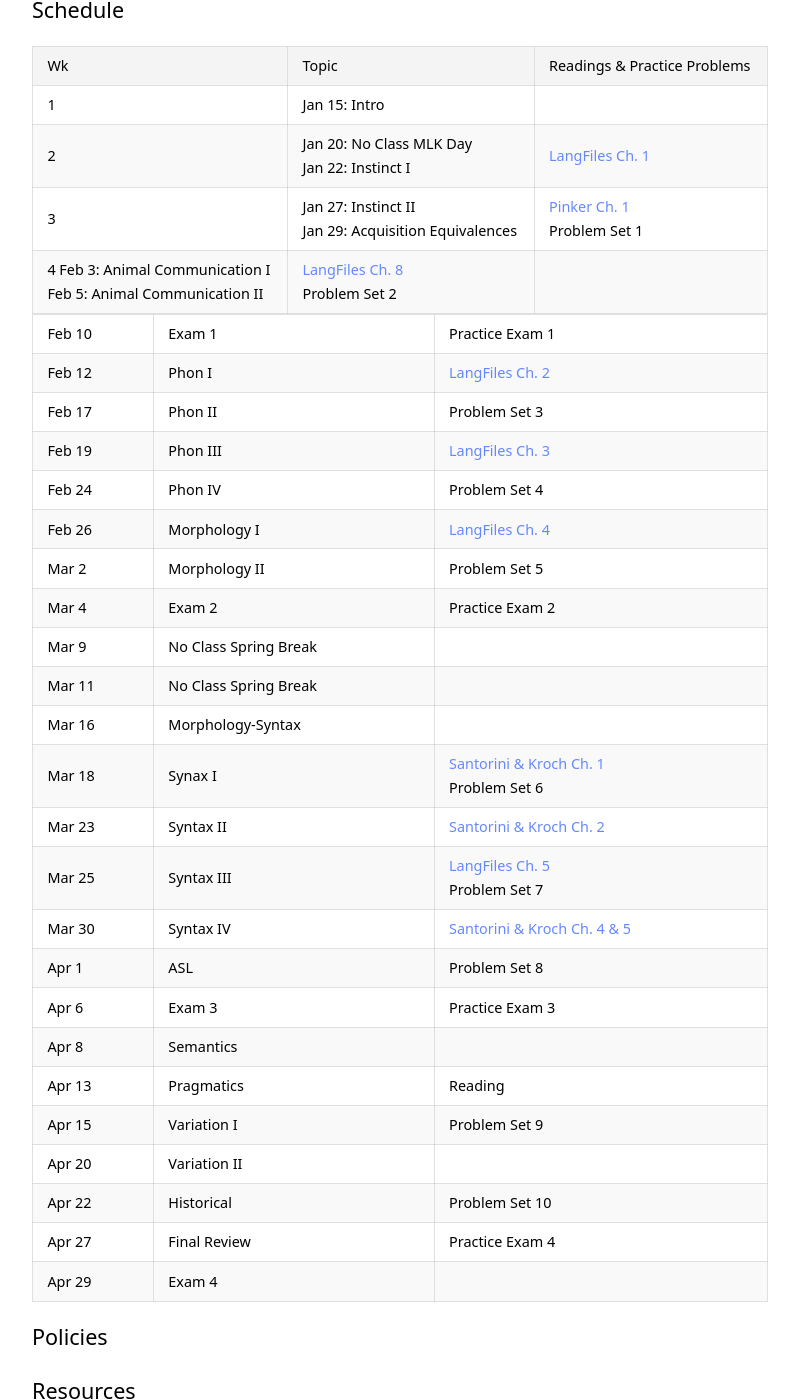
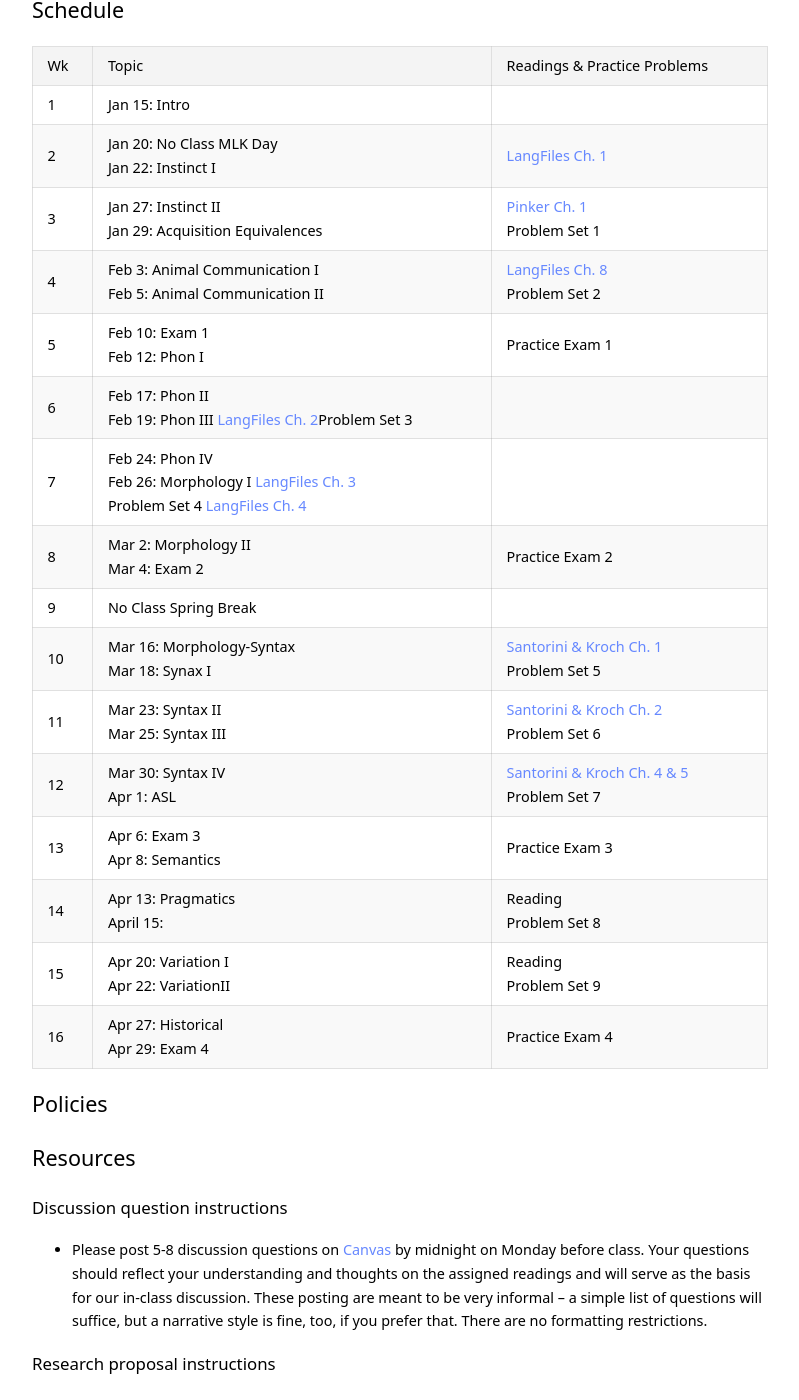
Before and after one commit to kschuler/ling001, a Jekyll site: the page built from ling001/index.md, in a window 1280 px wide and 1400 px high, scrolled down 749 px. Shown: the whole window, without its empty margins (240-1039 px from the left). Built offline with Jekyll 4.4.1, drawn with Linux system fonts in a browser that asks for light colours; some of the changed text lies outside the part shown.

Commit message:
Update index.md

```diff
--- a/ling001/index.md
+++ b/ling001/index.md
@@ -29,33 +29,19 @@ Wk  | Topic | Readings & Practice Problems
 1 | Jan 15: Intro |
 2 | Jan 20: **No Class MLK Day**<br>Jan 22: Instinct I | [LangFiles Ch. 1]()
 3 | Jan 27: Instinct II<br>Jan 29: Acquisition Equivalences  | [Pinker Ch. 1]()<br>Problem Set 1
-4 Feb 3: Animal Communication I<br>Feb 5: Animal Communication II   | [LangFiles Ch. 8]()<br>Problem Set 2
-
-
-Feb 10 | **Exam 1** | Practice Exam 1
-Feb 12 | Phon I |  [LangFiles Ch. 2]()
-Feb 17 | Phon II | Problem Set 3
-Feb 19 | Phon III | [LangFiles Ch. 3]()
-Feb 24 | Phon IV | Problem Set 4
-Feb 26 | Morphology I | [LangFiles Ch. 4]()
-Mar 2 | Morphology II | Problem Set 5
-Mar 4 | **Exam 2** | Practice Exam 2
-Mar 9 | **No Class Spring Break** |
-Mar 11 | **No Class Spring Break**
-Mar 16 | Morphology-Syntax |
-Mar 18 | Synax I | [Santorini & Kroch Ch. 1]()<br> Problem Set 6
-Mar 23 | Syntax II |  [Santorini & Kroch Ch. 2]()
-Mar 25 | Syntax III | [LangFiles Ch. 5]()<br> Problem Set 7
-Mar 30 | Syntax IV | [Santorini & Kroch Ch. 4 & 5]()
-Apr 1 | ASL | Problem Set 8
-Apr 6 | **Exam 3** | Practice Exam 3
-Apr 8 | Semantics |
-Apr 13 | Pragmatics | Reading
-Apr 15 |  Variation I | Problem Set 9
-Apr 20 | Variation II |
-Apr 22 | Historical |  Problem Set 10
-Apr 27 | Final Review | Practice Exam 4
-Apr 29 | **Exam 4** |
+4 | Feb 3: Animal Communication I<br>Feb 5: Animal Communication II   | [LangFiles Ch. 8]()<br>Problem Set 2
+5 | Feb 10: **Exam 1** <br> Feb 12: Phon I |  Practice Exam 1
+6 | Feb 17: Phon II<br>Feb 19: Phon III [LangFiles Ch. 2]()Problem Set 3
+7 | Feb 24: Phon IV<br>Feb 26: Morphology I [LangFiles Ch. 3]()<br>Problem Set 4 [LangFiles Ch. 4]()
+8 | Mar 2: Morphology II<br>Mar 4: **Exam 2** | Practice Exam 2
+9 | **No Class Spring Break** |
+10 | Mar 16: Morphology-Syntax<br>Mar 18: Synax I | [Santorini & Kroch Ch. 1]()<br> Problem Set 5
+11 | Mar 23: Syntax II<br>Mar 25: Syntax III |  [Santorini & Kroch Ch. 2]()<br> Problem Set 6
+12 | Mar 30: Syntax IV<br> Apr 1: ASL | [Santorini & Kroch Ch. 4 & 5]()<br>Problem Set 7
+13 | Apr 6: **Exam 3**<br> Apr 8: Semantics | Practice Exam 3
+14 | Apr 13: Pragmatics<br>April 15: | Reading<br> Problem Set 8
+15 | Apr 20:  Variation I<br> Apr 22: VariationII | Reading<br>Problem Set 9
+16 | Apr 27: Historical<br>Apr 29: **Exam 4** | Practice Exam 4
 
 ## Policies
 
```
Also changed, not shown: other parts of ling001/index.md (+2 -2 lines).
